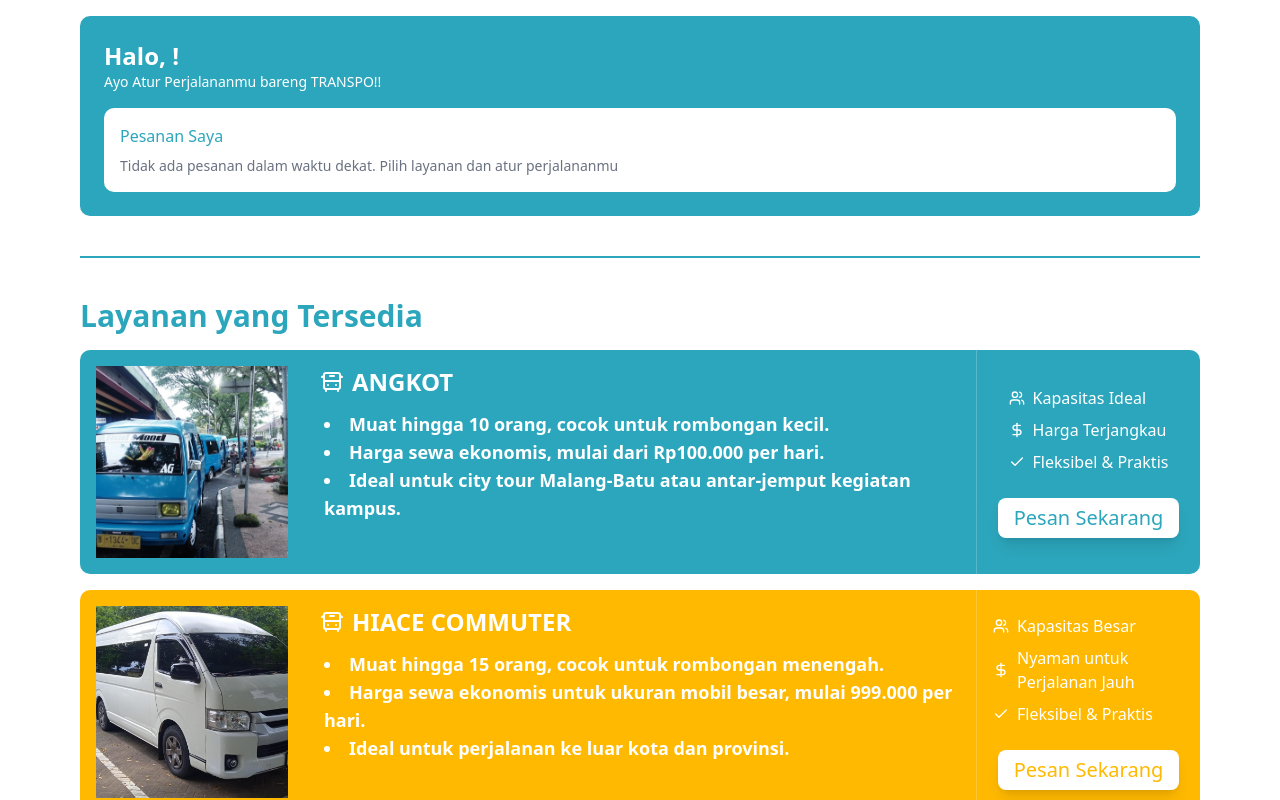
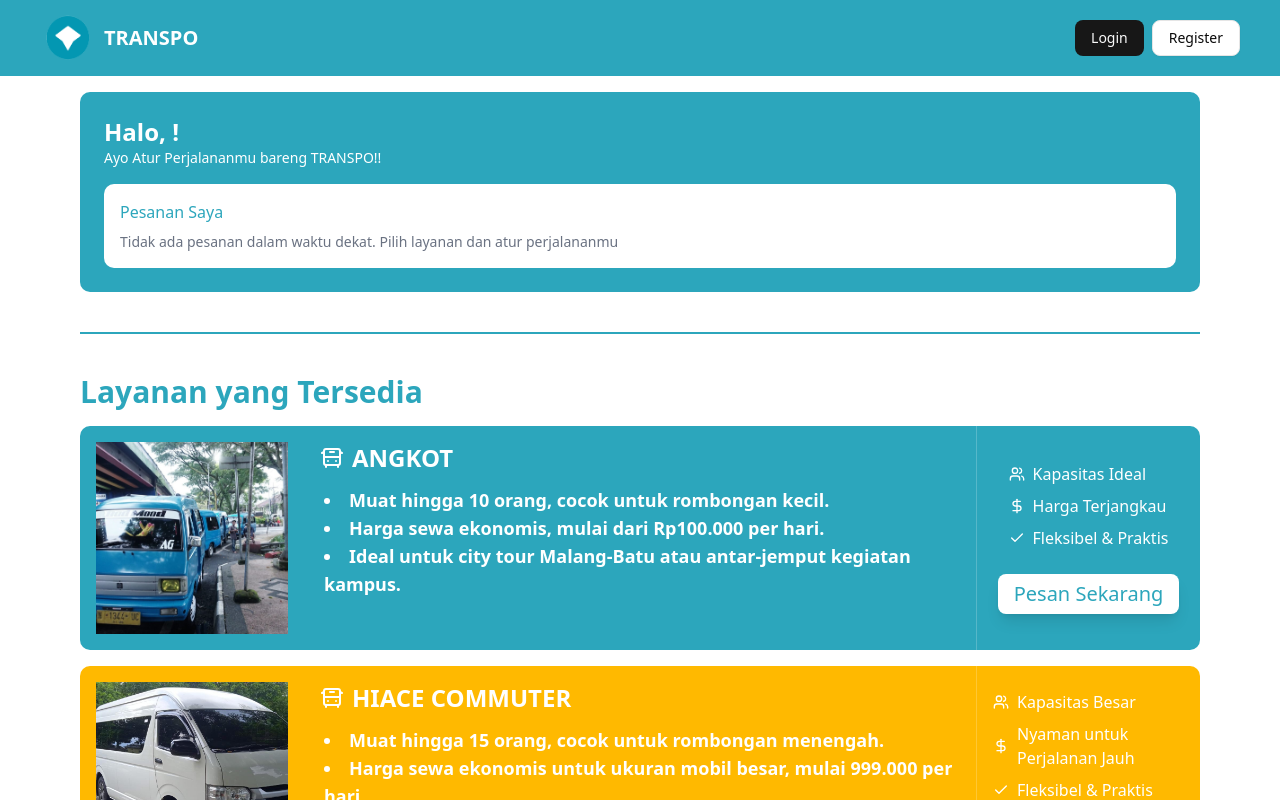
Before and after one commit to Transpoofficial/WebTranspo, a Next.js app: page /dashboard in a window 1280 px wide. Shown: the top 800 px of the page. Built offline with nearby package versions, Linux system fonts and the light colour scheme; no server answers.

Commit message:
style: update header component to conditionally render navigation buttons based on landing page status

```diff
--- a/src/app/api/dashboard/customer/route.ts
+++ b/src/app/api/dashboard/customer/route.ts
@@ -41,7 +41,6 @@ export async function GET() {
                 isPickupLocation: true,
               },
             },
-            vehicles: true,
           },
         },
       },
--- a/src/app/dashboard/page.tsx
+++ b/src/app/dashboard/page.tsx
@@ -8,6 +8,7 @@ import Link from "next/link";
 import servicesData from "@/data/services.json";
 import OrderButton from "../components/order-button";
 import { Users, DollarSign, Check, BusFront } from "lucide-react";
+import Header from "@/components/header";
 
 interface NearestOrder {
   id: string;
@@ -176,6 +177,8 @@ const DashboardPage = () => {
   };
 
   return (
+    <>
+      <Header isLandingPage={false} />
       <div className="max-w-6xl mx-auto p-4">
         {/* Header Section */}
         <div className="bg-transpo-primary text-white rounded-lg p-6 mb-6">
@@ -303,6 +306,7 @@ const DashboardPage = () => {
           </button>
         </div>
       </div>
+    </>
   );
 };
 
--- a/src/app/order/transport/[vehicleName]/page.tsx
+++ b/src/app/order/transport/[vehicleName]/page.tsx
@@ -12,6 +12,7 @@ import Step4 from "./components/step-4";
 import { cn } from "@/lib/utils";
 import { Button } from "@/components/ui/button";
 import { format } from "date-fns";
+import Header from "@/components/header";
 
 // Constants
 const PAYMENT_ID_KEY = "transpo_payment_id";
@@ -280,6 +281,8 @@ const OrderTransportPage = () => {
   }
 
   return (
+    <>
+      <Header isLandingPage={false} />
       <div className="container mx-auto py-8">
         {/* Progress steps */}
         <div className="flex justify-center mb-12">
@@ -324,6 +327,7 @@ const OrderTransportPage = () => {
 
         {renderStep()}
       </div>
+    </>
   );
 };
 
--- a/src/components/header.tsx
+++ b/src/components/header.tsx
@@ -17,10 +17,11 @@ import {
 import { Skeleton } from "@/components/ui/skeleton";
 
 interface HeaderProps {
-  scrollToAdvantage: () => void;
-  scrollToHowToOrder: () => void;
-  scrollToFAQAndContact: () => void;
-  scrollToReview: () => void;
+  scrollToAdvantage?: () => void;
+  scrollToHowToOrder?: () => void;
+  scrollToFAQAndContact?: () => void;
+  scrollToReview?: () => void;
+  isLandingPage?: boolean;
 }
 
 const Header: React.FC<HeaderProps> = ({
@@ -28,6 +29,7 @@ const Header: React.FC<HeaderProps> = ({
   scrollToHowToOrder,
   scrollToFAQAndContact,
   scrollToReview,
+  isLandingPage = true,
 }) => {
   const { data: session, status } = useSession();
   const isLoading = status === "loading";
@@ -43,6 +45,7 @@ const Header: React.FC<HeaderProps> = ({
           {/* Header content for Tablet and Desktop */}
           <div className="inline-flex items-center md:gap-x-2">
             {/* Drawer for mobile */}
+            {isLandingPage && (
               <Sheet>
                 <SheetTrigger asChild>
                   <Button
@@ -73,6 +76,7 @@ const Header: React.FC<HeaderProps> = ({
                   </div>
                 </SheetContent>
               </Sheet>
+            )}
 
             <Image
               className="w-14 h-14"
@@ -87,6 +91,7 @@ const Header: React.FC<HeaderProps> = ({
             </p>
           </div>
 
+          {isLandingPage && (
             <div className="hidden md:flex items-center">
               <Button
                 onClick={scrollToAdvantage}
@@ -129,6 +134,7 @@ const Header: React.FC<HeaderProps> = ({
                 Kontak
               </Button>
             </div>
+          )}
 
           {isLoading ? (
             <Skeleton className="h-[36px] w-[168px]" />
```
Lines whose indentation alone changed are shown as unchanged.
